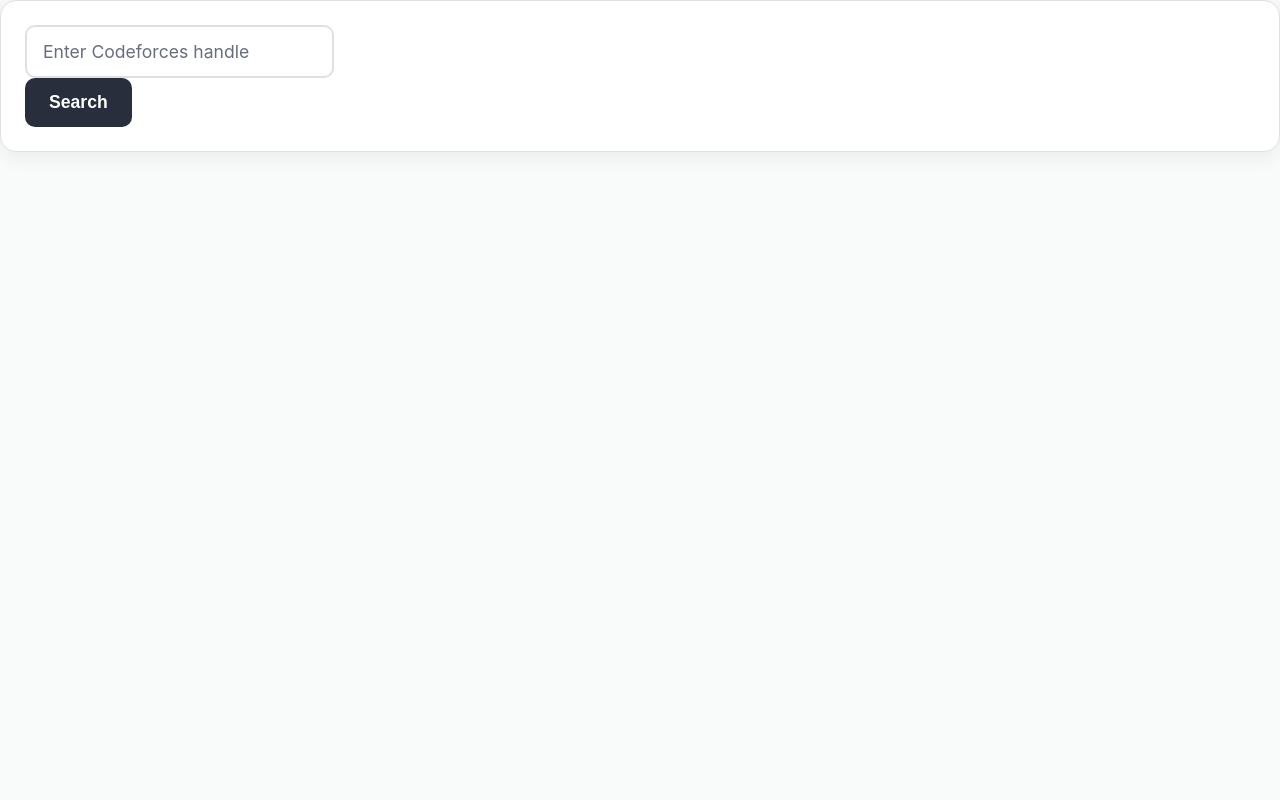
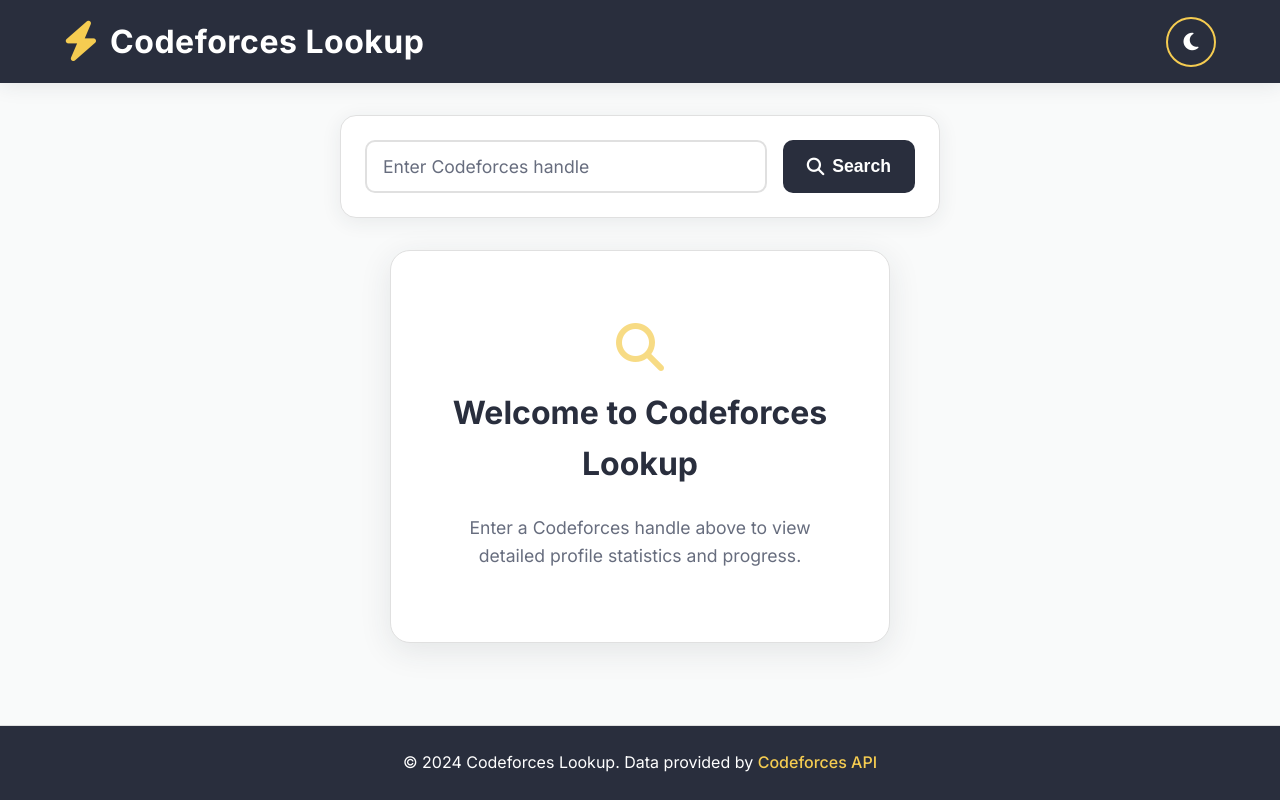
Before and after one commit to abhi17bgp/Codeforces-Lookup, a plain HTML site: page index.html in a window 1280 px wide. Drawn offline with Linux system fonts and the light colour scheme.

Commit message:
Update index.html

```diff
--- a/index.html
+++ b/index.html
@@ -3,22 +3,59 @@
 <head>
     <meta charset="UTF-8">
     <meta name="viewport" content="width=device-width, initial-scale=1.0">
-    <title>Document</title>
+    <title>Codeforces Lookup</title>
+    <meta name="description" content="Search and view Codeforces user profiles with detailed statistics and progress tracking">
     <link rel="stylesheet" href="style.css">
+    <link href="https://fonts.googleapis.com/css2?family=Inter:wght@400;500;600;700&display=swap" rel="stylesheet">
+    <link rel="stylesheet" href="https://cdnjs.cloudflare.com/ajax/libs/font-awesome/6.4.0/css/all.min.css">
 </head>
 <body>
-    <div class="search-container">
-        <form id="cfForm">
-            <input type="text" placeholder="Enter Codeforces handle" class="inputBox" required />
-            <button type="submit" class="searchBtn">Search</button>
-        </form>
-        <div class="user-info-container"></div>
-        <div class="contests-container"></div>
-        <div class="user-contests-container"></div>
+    <header class="main-header">
+        <div class="header-content">
+            <div class="logo-title">
+                <i class="fa-solid fa-bolt" aria-hidden="true"></i>
+                <span>Codeforces Lookup</span>
+            </div>
+            <button class="theme-toggle" id="themeToggle" aria-label="Toggle dark mode">
+                <i class="fa-solid fa-moon" aria-hidden="true"></i>
+                <i class="fa-solid fa-sun" aria-hidden="true"></i>
+            </button>
+        </div>
+    </header>
 
+    <main>
+        <section class="profile-section">
+            <form id="cfForm" class="profile-search-form">
+                <div class="search-container">
+                    <input
+                        type="text"
+                        placeholder="Enter Codeforces handle"
+                        class="inputBox"
+                        required
+                        autocomplete="off"
+                        aria-label="Codeforces username"
+                    />
+                    <button type="submit" class="searchBtn" aria-label="Search user profile">
+                        <i class="fa-solid fa-magnifying-glass" aria-hidden="true"></i>
+                        <span class="btn-text">Search</span>
+                    </button>
+                </div>
+            </form>
 
+            <div class="profile-card user-info-container" role="region" aria-live="polite">
+                <div class="welcome-message">
+                    <i class="fa-solid fa-search welcome-icon" aria-hidden="true"></i>
+                    <h2>Welcome to Codeforces Lookup</h2>
+                    <p>Enter a Codeforces handle above to view detailed profile statistics and progress.</p>
+                </div>
+            </div>
+        </section>
+    </main>
 
-    </div>
+    <footer class="main-footer">
+        <p>&copy; 2024 Codeforces Lookup. Data provided by <a href="https://codeforces.com" target="_blank" rel="noopener">Codeforces API</a></p>
+    </footer>
+
     <script src="script.js"></script>
 </body>
 </html>
```
